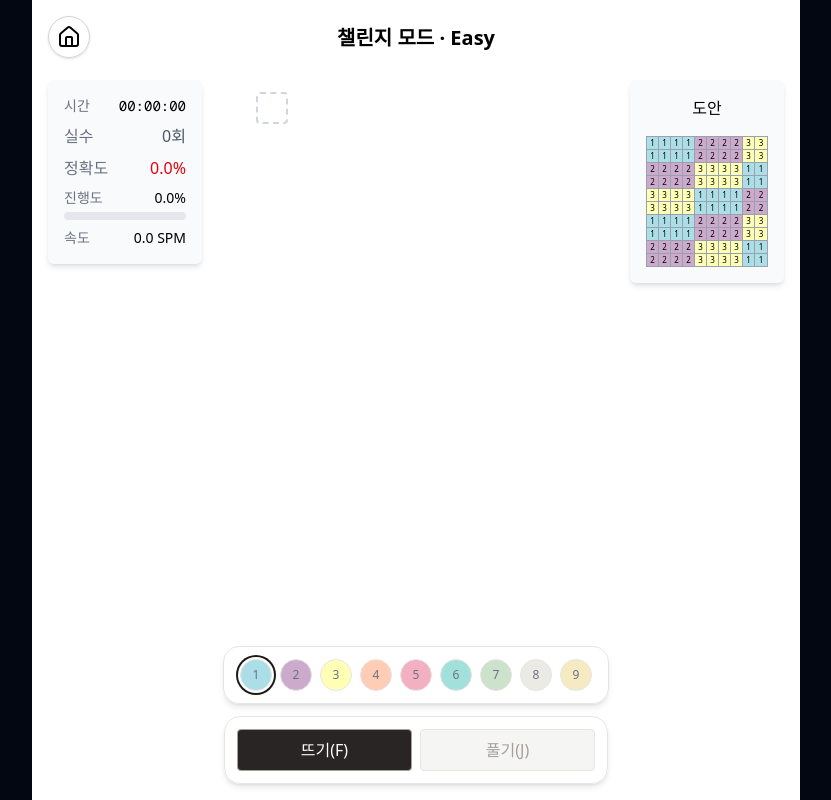
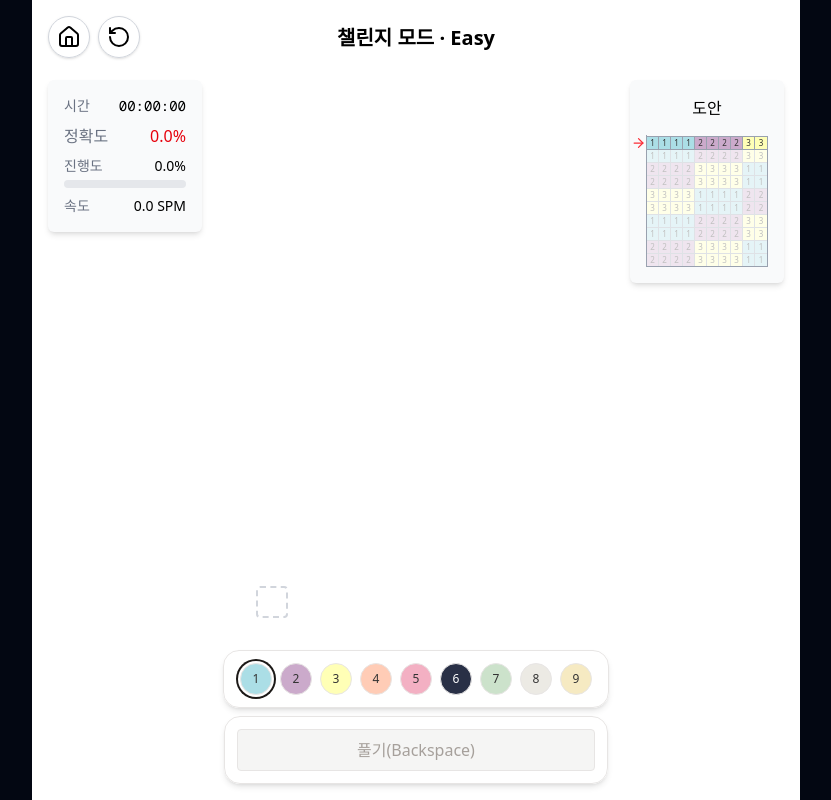
Before and after one commit to amaran-th/interactive-portfolio, a Next.js app: page /knit-muffler in a window 1280 px wide. Both pictures are taken after a click on the button "이지 모드". Shown: the whole page, without its empty margins (224-1055 px from the left). Built offline with nearby package versions, Linux system fonts and the light colour scheme.

Commit message:
feat: 목도리 뜨기 UX 개선
- 숫자 키 누르면 바로 떠지도록
- 백스페이스로 지우기
- 현재 row 도면에 표시
- 민트색을 검은 색으로 수정
- 이지모드에서는 잘못뜰 확률 0%로
- 다시시작하기 버튼

```diff
--- a/app/(portfolio)/playground/_sections/Works/1_KnitMuffler/KnitMuffler.tsx
+++ b/app/(portfolio)/playground/_sections/Works/1_KnitMuffler/KnitMuffler.tsx
@@ -1,7 +1,7 @@
 "use client";
 
 import { toPng } from "html-to-image";
-import { Download, House } from "lucide-react";
+import { ArrowRight, Download, House, RotateCcw } from "lucide-react";
 import { memo, useCallback, useEffect, useMemo, useRef, useState } from "react";
 import { colors, EASY_DRAFTS, HARD_DRAFTS, STITCH_COUNT } from "./data";
 import Status from "./Status";
@@ -39,18 +39,28 @@ function DraftPreview({
   className = "",
   cellSize = 12,
   showNumbers = true,
+  currentRowIndex,
 }: {
   draft: number[][];
   className?: string;
   cellSize?: number;
   showNumbers?: boolean;
+  currentRowIndex?: number;
 }) {
   return (
     <div
       className={`flex flex-col border border-gray-400 divide-y divide-gray-400 bg-white ${className}`}
     >
       {draft.map((row, ri) => (
-        <div key={ri} className="flex divide-x divide-gray-400">
+        <div
+          key={ri}
+          className={`flex relative divide-x divide-gray-400 ${typeof currentRowIndex === "number" && ri !== currentRowIndex ? "opacity-30" : ""}`}
+        >
+          {currentRowIndex === ri && (
+            <div className="absolute -left-4 top-1/2 transform -translate-y-1/2 flex items-center justify-center w-4 h-4">
+              <ArrowRight className="w-4 h-4 text-red-500" />
+            </div>
+          )}
           {row.map((stitch, si) => (
             <div
               key={si}
@@ -61,6 +71,9 @@ function DraftPreview({
                 backgroundColor:
                   Object.values(colors).find((color) => color.id === stitch)
                     ?.fill ?? "transparent",
+                color:
+                  Object.values(colors).find((color) => color.id === stitch)
+                    ?.text ?? "inherit",
               }}
             >
               {showNumbers ? stitch || "" : null}
@@ -150,7 +163,7 @@ function ResultMuffler({ rows, title }: { rows: Stitch[][]; title: string }) {
   return (
     <div className="flex flex-col items-center gap-3">
       <p className="text-sm font-medium text-stone-600 text-center">{title}</p>
-      <div className="flex flex-col-reverse items-center">
+      <div className="flex flex-col items-center">
         {paddedRows.map((row, rowIndex) => (
           <StitchRow
             key={rowIndex}
@@ -273,7 +286,7 @@ function MufflerPreview({
   const paddedRows = padRows(rows);
 
   return (
-    <div className="px-6 py-4 text-gray-700 flex flex-col-reverse items-center relative">
+    <div className="px-6 py-4 text-gray-700 flex flex-col items-center relative">
       {paddedRows.map((row, rowIndex) => (
         <StitchRow
           key={rowIndex}
@@ -289,6 +302,7 @@ function MufflerPreview({
 export default function KnitMuffler() {
   const resultModalRef = useRef<HTMLDivElement>(null);
   const resultCaptureRef = useRef<HTMLDivElement>(null);
+  const scrollRef = useRef<HTMLDivElement | null>(null);
   const [screen, setScreen] = useState<Screen>("select");
   const [mode, setMode] = useState<Mode | null>(null);
   const [challengeLevel, setChallengeLevel] = useState<ChallengeLevel | null>(
@@ -344,7 +358,6 @@ export default function KnitMuffler() {
     setKnittedRows([]);
     setCurrentRow([]);
     setCurrentStitch(0);
-    setChallengeLevel(null);
     setResetKey((prev) => prev + 1);
   }, []);
 
@@ -376,6 +389,10 @@ export default function KnitMuffler() {
     resetKnitting();
     setMode(null);
     setScreen("select");
+  }, [resetKnitting]);
+
+  const handleInitialize = useCallback(() => {
+    resetKnitting();
   }, [resetKnitting]);
 
   const handleSaveResult = useCallback(async () => {
@@ -479,7 +496,8 @@ export default function KnitMuffler() {
     setScreen("play");
   }, [mode]);
 
-  const handleKnit = useCallback(() => {
+  const handleKnit = useCallback(
+    (colorOverride?: Color) => {
       if (screen !== "play") {
         return;
       }
@@ -494,8 +512,11 @@ export default function KnitMuffler() {
       }
 
       const nextStitch: Stitch = {
-      color: currentThread,
-      slipped: mode === "challenge" ? Math.random() < 0.2 : false,
+        color: colorOverride ?? currentThread,
+        slipped:
+          mode === "challenge" && challengeLevel === "hard"
+            ? Math.random() < 0.2
+            : false,
       };
 
       if (
@@ -521,8 +542,10 @@ export default function KnitMuffler() {
       setKnittedRows((prev) => [...prev, currentRow]);
       setCurrentRow([nextStitch]);
       setCurrentStitch(1);
-  }, [
+    },
+    [
       challengeDraft.length,
+      challengeLevel,
       currentRow,
       currentStitch,
       currentThread,
@@ -531,7 +554,8 @@ export default function KnitMuffler() {
       mode,
       screen,
       started,
-  ]);
+    ],
+  );
 
   const handleUnravel = useCallback(() => {
     if (screen !== "play" || currentStitch === 0) {
@@ -551,7 +575,7 @@ export default function KnitMuffler() {
     setCurrentStitch((prev) => prev - 1);
   }, [currentStitch, knittedRows, mode, screen]);
 
-  const handleSelectColor = useCallback(
+  const handleSelectColorAndKnit = useCallback(
     (id: number) => {
       if (screen !== "play") {
         return;
@@ -562,9 +586,17 @@ export default function KnitMuffler() {
         return;
       }
       setCurrentThread(name);
+      handleKnit(name);
     },
-    [screen],
+    [handleKnit, screen],
   );
+
+  useEffect(() => {
+    const el = scrollRef.current;
+    if (!el) return;
+
+    el.scrollTop = el.scrollHeight;
+  }, [activeRows.length]);
 
   useEffect(() => {
     if (screen !== "play") {
@@ -590,12 +622,9 @@ export default function KnitMuffler() {
         case "Digit7":
         case "Digit8":
         case "Digit9":
-          handleSelectColor(parseInt(e.code.replace("Digit", ""), 10));
+          handleSelectColorAndKnit(parseInt(e.code.replace("Digit", ""), 10));
           break;
-        case "KeyF":
-          handleKnit();
-          break;
-        case "KeyJ":
+        case "Backspace":
           handleUnravel();
           break;
       }
@@ -605,7 +634,7 @@ export default function KnitMuffler() {
     return () => {
       window.removeEventListener("keydown", handleKeyDown);
     };
-  }, [handleKnit, handleSelectColor, handleUnravel, screen]);
+  }, [handleSelectColorAndKnit, handleUnravel, screen]);
 
   useEffect(() => {
     if (isChallengeComplete) {
@@ -652,72 +681,6 @@ export default function KnitMuffler() {
           screen === "result" ? "blur-md pointer-events-none select-none" : ""
         }`}
       >
-        <div className="relative flex min-h-0 flex-1 flex-col items-center">
-          <div className="px-14 py-5 text-lg font-bold text-center md:p-6 md:text-xl">
-            {mode === "challenge"
-              ? `챌린지 모드${challengeLevel ? ` · ${challengeLevel === "easy" ? "Easy" : "Hard"}` : ""}`
-              : "자유 모드"}
-          </div>
-
-          {mode === "challenge" && (
-            <div className="w-full px-4 pb-3 md:hidden">
-              <div className="grid grid-cols-2 gap-3 items-start">
-                <Status
-                  elapsed={elapsed}
-                  slipCount={slipCount}
-                  colorAccuracy={colorAccuracy}
-                  progress={progress}
-                  spm={spm}
-                />
-                <div className="flex flex-col items-center gap-2 rounded-xl border border-stone-200 bg-white px-4 py-3 shadow-sm">
-                  <p className="text-sm text-stone-500">도안</p>
-                  <DraftPreview draft={challengeDraft} />
-                </div>
-              </div>
-            </div>
-          )}
-
-          <div className="overflow-y-auto w-full pb-28 md:pb-0">
-            <MufflerPreview rows={activeRows.length > 0 ? activeRows : [[]]} />
-          </div>
-        </div>
-
-        {mode === "challenge" && (
-          <div className="absolute left-4 top-20 hidden flex-col justify-center gap-4 md:flex">
-            <Status
-              elapsed={elapsed}
-              slipCount={slipCount}
-              colorAccuracy={colorAccuracy}
-              progress={progress}
-              spm={spm}
-            />
-          </div>
-        )}
-
-        {mode === "challenge" && (
-          <div className="absolute right-4 top-20 hidden flex-col items-center justify-center gap-4 rounded-md bg-gray-50 p-4 shadow-md md:flex">
-            <p>도안</p>
-            <DraftPreview draft={challengeDraft} />
-          </div>
-        )}
-
-        <div className="absolute bottom-24 left-1/2 z-70 w-full max-w-70 -translate-x-1/2 px-4 md:w-auto md:max-w-fit">
-          <div className="grid grid-cols-5 justify-items-center gap-2 rounded-2xl border border-stone-200 bg-white/90 px-3 py-3 shadow-md backdrop-blur-sm md:flex md:items-end md:gap-2 md:px-4">
-            {Object.entries(colors).map(([, color]) => (
-              <div key={color.id} className="flex flex-col items-center gap-1">
-                <button
-                  onClick={() => handleSelectColor(color.id)}
-                  className={`h-8 w-8 rounded-full text-xs text-gray-500 border border-stone-200 transition-all ${currentThread === color.id ? "ring-2 ring-stone-900 ring-offset-2" : "hover:ring-2 hover:ring-stone-300"}`}
-                  style={{ backgroundColor: color.fill }}
-                  aria-label={`${color.id}번 실 선택`}
-                >
-                  {color.id}
-                </button>
-              </div>
-            ))}
-          </div>
-        </div>
-
         <div className="absolute top-4 left-4 z-70 flex gap-2">
           <button
             onClick={handleBackToSelect}
@@ -725,6 +688,19 @@ export default function KnitMuffler() {
           >
             <House />
           </button>
+          <button
+            onClick={handleInitialize}
+            className="rounded-full border border-gray-300 bg-white/90 p-2 text-sm shadow-sm"
+          >
+            <RotateCcw />
+          </button>
+        </div>
+
+        <div className="relative flex min-h-0 flex-1 flex-col items-center">
+          <div className="px-14 py-5 text-lg font-bold text-center md:p-6 md:text-xl">
+            {mode === "challenge"
+              ? `챌린지 모드${challengeLevel ? ` · ${challengeLevel === "easy" ? "Easy" : "Hard"}` : ""}`
+              : "자유 모드"}
           </div>
 
           {mode === "free" && (
@@ -742,22 +718,91 @@ export default function KnitMuffler() {
               </button>
             </div>
           )}
+          {mode === "challenge" && (
+            <div className="w-full px-4 pb-3 md:hidden">
+              <div className="grid grid-cols-2 gap-3 items-start">
+                <Status
+                  elapsed={elapsed}
+                  slipCount={slipCount}
+                  colorAccuracy={colorAccuracy}
+                  progress={progress}
+                  spm={spm}
+                  showSlipCount={challengeLevel === "hard"}
+                />
+                <div className="flex flex-col items-center gap-2 rounded-xl border border-stone-200 bg-white px-4 py-3 shadow-sm">
+                  <p className="text-sm text-stone-500">도안</p>
+                  <DraftPreview
+                    draft={challengeDraft}
+                    currentRowIndex={knittedRows.length}
+                  />
+                </div>
+              </div>
+            </div>
+          )}
 
-        <div className="absolute bottom-0 left-0 right-0 z-70 flex items-center justify-center p-4">
-          <div className="grid w-full max-w-sm grid-cols-2 gap-2 rounded-2xl border border-stone-200 bg-white/90 p-3 shadow-md backdrop-blur-sm">
+          {mode === "challenge" && (
+            <div className="absolute left-4 top-20 hidden flex-col justify-center gap-4 md:flex">
+              <Status
+                elapsed={elapsed}
+                slipCount={slipCount}
+                colorAccuracy={colorAccuracy}
+                progress={progress}
+                spm={spm}
+                showSlipCount={challengeLevel === "hard"}
+              />
+            </div>
+          )}
+
+          {mode === "challenge" && (
+            <div className="absolute right-4 top-20 hidden flex-col items-center justify-center gap-4 rounded-md bg-gray-50 p-4 shadow-md md:flex">
+              <p>도안</p>
+              <DraftPreview
+                draft={challengeDraft}
+                currentRowIndex={knittedRows.length}
+              />
+            </div>
+          )}
+          <div
+            ref={scrollRef}
+            className="flex-1 min-h-0 overflow-y-auto w-full"
+          >
+            <div className="flex min-h-full flex-col justify-end w-full">
+              <MufflerPreview
+                rows={activeRows.length > 0 ? activeRows : [[]]}
+              />
+            </div>
+          </div>
+          <div className="flex flex-col items-center gap-2 py-4">
+            <div className="w-full max-w-70 px-4 md:w-auto md:max-w-fit">
+              <div className="grid grid-cols-5 justify-items-center gap-2 rounded-2xl border border-stone-200 bg-white/90 px-3 py-3 shadow-md backdrop-blur-sm md:flex md:items-end md:gap-2 md:px-4">
+                {Object.entries(colors).map(([, color]) => (
+                  <div
+                    key={color.id}
+                    className="flex flex-col items-center gap-1"
+                  >
                     <button
-              onClick={handleKnit}
-              className="rounded border border-stone-400 bg-stone-800 px-4 py-2 text-white transition-colors hover:bg-stone-900"
+                      onClick={() => handleSelectColorAndKnit(color.id)}
+                      className={`h-8 w-8 rounded-full text-xs border border-stone-200 transition-all ${currentThread === color.id ? "ring-2 ring-stone-900 ring-offset-2" : "hover:ring-2 hover:ring-stone-300"}`}
+                      style={{ backgroundColor: color.fill, color: color.text }}
+                      aria-label={`${color.id}번 실 선택`}
                     >
-              뜨기(F)
+                      {color.id}
                     </button>
+                  </div>
+                ))}
+              </div>
+            </div>
+            <div className="w-full flex items-center justify-center">
+              <div className="w-full max-w-sm rounded-2xl border border-stone-200 bg-white/90 p-3 shadow-md backdrop-blur-sm">
                 <button
                   onClick={handleUnravel}
                   disabled={currentStitch === 0}
-              className="rounded border border-stone-300 bg-stone-100 px-4 py-2 text-stone-700 transition-colors hover:bg-stone-200 disabled:cursor-not-allowed disabled:border-stone-200 disabled:bg-stone-100 disabled:text-stone-400"
+                  className="w-full rounded border border-stone-300 bg-stone-100 px-4 py-2 text-stone-700 transition-colors hover:bg-stone-200 disabled:cursor-not-allowed disabled:border-stone-200 disabled:bg-stone-100 disabled:text-stone-400"
                 >
-              풀기(J)
+                  풀기(Backspace)
                 </button>
+              </div>
+            </div>
           </div>
         </div>
       </div>
@@ -800,9 +845,7 @@ export default function KnitMuffler() {
                     <ResultPattern
                       title="도안"
                       draft={
-                        mode === "challenge"
-                          ? challengeDraft
-                          : [...generatedDraft].reverse()
+                        mode === "challenge" ? challengeDraft : generatedDraft
                       }
                       showNumbers
                     />
--- a/app/(portfolio)/playground/_sections/Works/1_KnitMuffler/Status.tsx
+++ b/app/(portfolio)/playground/_sections/Works/1_KnitMuffler/Status.tsx
@@ -6,6 +6,7 @@ type Props = {
   colorAccuracy: number;
   progress: number;
   spm: number;
+  showSlipCount?: boolean;
 };
 
 export default function Status({
@@ -14,6 +15,7 @@ export default function Status({
   colorAccuracy,
   progress,
   spm,
+  showSlipCount = true,
 }: Props) {
   // ⏱ 시간 포맷 (MM:SS:CS)
   const time = useMemo(() => {
@@ -41,12 +43,14 @@ export default function Status({
         <span className="font-mono">{time}</span>
       </div>
       {/* 정확도 (분리) */}
+      {showSlipCount && (
         <div className="flex justify-between">
           <span className="text-gray-500">실수</span>
           <span className={slipCount > 0 ? "text-red-600" : "text-gray-600"}>
             {slipCount}회
           </span>
         </div>
+      )}
       <div className="flex justify-between">
         <span className="text-gray-500">정확도</span>
         <span className={getColor(colorAccuracy)}>
--- a/app/(portfolio)/playground/_sections/Works/1_KnitMuffler/data.ts
+++ b/app/(portfolio)/playground/_sections/Works/1_KnitMuffler/data.ts
@@ -3,17 +3,17 @@ import { Color } from "./type";
 export const STITCH_COUNT = 10;
 export const colors: Record<
   Color,
-  { id: number; stroke: string; fill: string }
+  { id: number; stroke: string; fill: string; text: string }
 > = {
-  [Color.SKYBLUE]: { id: 1, stroke: "#6EA8B1", fill: "#ABDEE6" },
-  [Color.VIOLET]: { id: 2, stroke: "#A583A5", fill: "#CBAACB" },
-  [Color.YELLOW]: { id: 3, stroke: "#CDCD74", fill: "#FFFFB6" },
-  [Color.APRICOT]: { id: 4, stroke: "#E59A7A", fill: "#FFCCB6" },
-  [Color.PINK]: { id: 5, stroke: "#E4849F", fill: "#F3B0C3" },
-  [Color.MINT]: { id: 6, stroke: "#67BBB3", fill: "#A2E1DB" },
-  [Color.GREEN]: { id: 7, stroke: "#9ACC98", fill: "#CCE2CB" },
-  [Color.GRAY]: { id: 8, stroke: "#C3BFB3", fill: "#ECEAE4" },
-  [Color.IVORY]: { id: 9, stroke: "#CEC5A8", fill: "#F6EAC2" },
+  [Color.SKYBLUE]: { id: 1, stroke: "#6EA8B1", fill: "#ABDEE6", text: "#333" },
+  [Color.VIOLET]: { id: 2, stroke: "#A583A5", fill: "#CBAACB", text: "#333" },
+  [Color.YELLOW]: { id: 3, stroke: "#CDCD74", fill: "#FFFFB6", text: "#333" },
+  [Color.APRICOT]: { id: 4, stroke: "#E59A7A", fill: "#FFCCB6", text: "#333" },
+  [Color.PINK]: { id: 5, stroke: "#E4849F", fill: "#F3B0C3", text: "#333" },
+  [Color.BLACK]: { id: 6, stroke: "#57638A", fill: "#293046", text: "#FFF" },
+  [Color.GREEN]: { id: 7, stroke: "#9ACC98", fill: "#CCE2CB", text: "#333" },
+  [Color.GRAY]: { id: 8, stroke: "#C3BFB3", fill: "#ECEAE4", text: "#333" },
+  [Color.IVORY]: { id: 9, stroke: "#CEC5A8", fill: "#F6EAC2", text: "#333" },
 };
 
 export const EASY_DRAFTS = {
--- a/app/(portfolio)/playground/_sections/Works/1_KnitMuffler/type.ts
+++ b/app/(portfolio)/playground/_sections/Works/1_KnitMuffler/type.ts
@@ -4,7 +4,7 @@ export enum Color {
   YELLOW = 3,
   APRICOT = 4,
   PINK = 5,
-  MINT = 6,
+  BLACK = 6,
   GREEN = 7,
   GRAY = 8,
   IVORY = 9,
```
Lines whose indentation alone changed are shown as unchanged.
